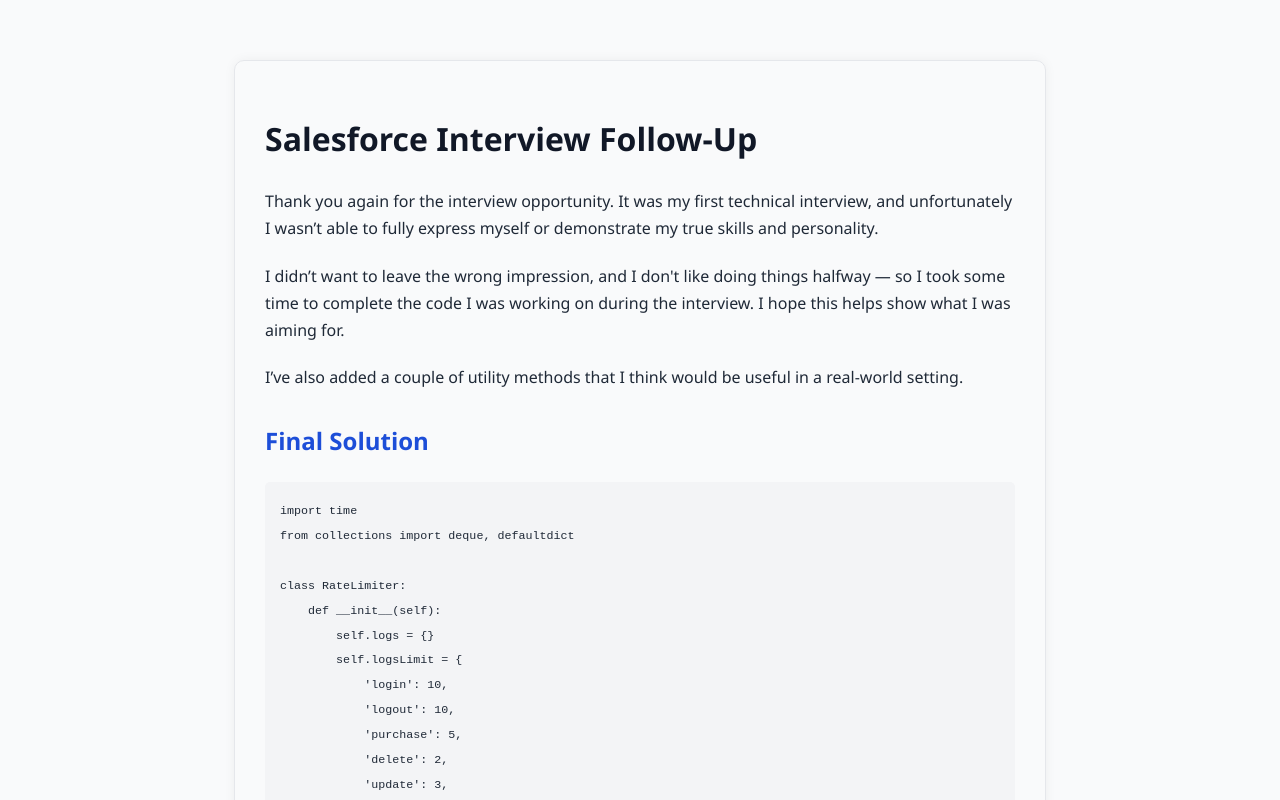
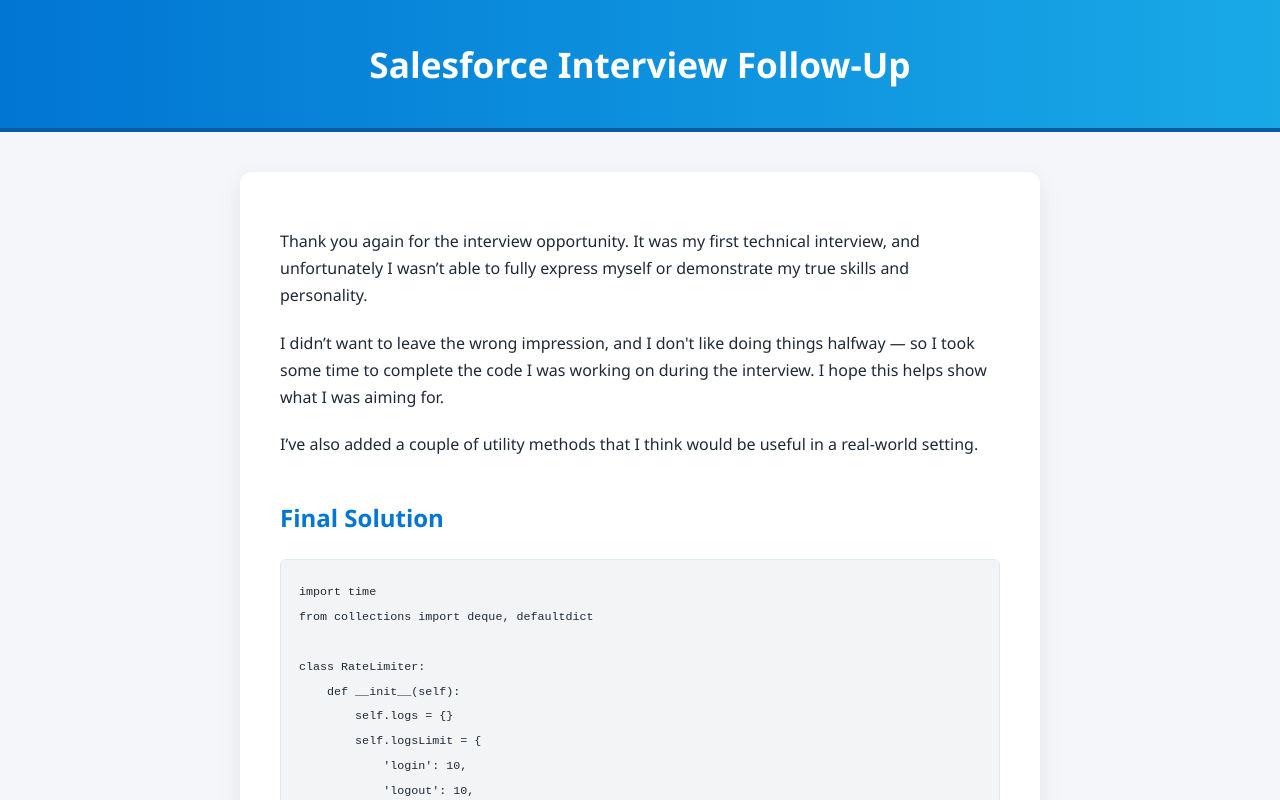
Before and after one commit to itayaharoni2/Interview-followup, a plain HTML site: page index.html in a window 1280 px wide. Shown: the top 800 px of the page. Drawn offline with Linux system fonts and the light colour scheme.

Commit message:
design upgrade

```diff
--- a/index.html
+++ b/index.html
@@ -3,38 +3,56 @@
 <head>
   <meta charset="UTF-8" />
   <meta name="viewport" content="width=device-width, initial-scale=1.0"/>
-  <title>Interview Follow-Up</title>
+  <title>Salesforce Interview Follow-Up</title>
   <style>
-    body {
-      font-family: 'Segoe UI', sans-serif;
-      background-color: #f9fafb;
-      color: #1f2937;
-      max-width: 750px;
-      margin: 60px auto;
-      padding: 30px;
-      line-height: 1.7;
-      border: 1px solid #e5e7eb;
-      border-radius: 10px;
-      box-shadow: 0 0 12px rgba(0,0,0,0.05);
+    * {
+      box-sizing: border-box;
     }
 
-    h1 {
-      font-size: 2em;
-      color: #111827;
+    body {
+      margin: 0;
+      font-family: 'Segoe UI', sans-serif;
+      background: #f4f6f9;
+      color: #1f2937;
+      animation: fadeIn 0.8s ease;
+    }
+
+    header {
+      background: linear-gradient(90deg, #0176d3, #19a9e7);
+      color: white;
+      padding: 40px 20px;
+      text-align: center;
+      border-bottom: 4px solid #0c5ea3;
+    }
+
+    header h1 {
+      margin: 0;
+      font-size: 2.2em;
+    }
+
+    .container {
+      background-color: white;
+      max-width: 800px;
+      margin: 40px auto;
+      padding: 40px;
+      border-radius: 12px;
+      box-shadow: 0 8px 24px rgba(0, 0, 0, 0.08);
+      line-height: 1.7;
     }
 
     h2 {
-      margin-top: 30px;
-      color: #1d4ed8;
+      color: #0176d3;
+      margin-top: 40px;
     }
 
     pre {
       background-color: #f3f4f6;
-      padding: 15px;
-      border-radius: 5px;
+      padding: 18px;
+      border-radius: 6px;
       overflow-x: auto;
       font-family: Consolas, monospace;
       font-size: 0.9em;
+      border: 1px solid #e2e8f0;
     }
 
     p {
@@ -42,15 +60,23 @@
     }
 
     footer {
-      margin-top: 40px;
-      font-size: 0.9em;
-      color: #6b7280;
+      margin-top: 50px;
+      font-size: 0.95em;
+      color: #4b5563;
+    }
+
+    @keyframes fadeIn {
+      from { opacity: 0; transform: translateY(10px); }
+      to { opacity: 1; transform: translateY(0); }
     }
   </style>
 </head>
 <body>
+  <header>
     <h1>Salesforce Interview Follow-Up</h1>
+  </header>
 
+  <div class="container">
     <p>
       Thank you again for the interview opportunity. It was my first technical interview, and unfortunately I wasn’t able to fully express myself or demonstrate my true skills and personality.
     </p>
@@ -62,7 +88,6 @@
     <p>
       I’ve also added a couple of utility methods that I think would be useful in a real-world setting.
     </p>
-
 
     <h2>Final Solution</h2>
     <pre><code>import time
@@ -100,7 +125,6 @@ class RateLimiter:
         else:
             return False
 
-
     # These aren’t required for correctness,
     # but I added them because I think they’d be helpful in a real-world scenario where you want visibility and control over rate limits.
     def get_remaining_quota(self, command: str) -> int:
@@ -113,15 +137,14 @@ class RateLimiter:
 
         return max(0, limit - len(timestampsQueue))
 
-
     def update_limit(self, command: str, new_limit: int):
         self.logsLimit[command] = new_limit
     </code></pre>
-
 
     <footer>
       Appreciate your time again,<br>
       Itay Aharoni
     </footer>
+  </div>
 </body>
 </html>
```
Lines whose indentation alone changed are shown as unchanged.
